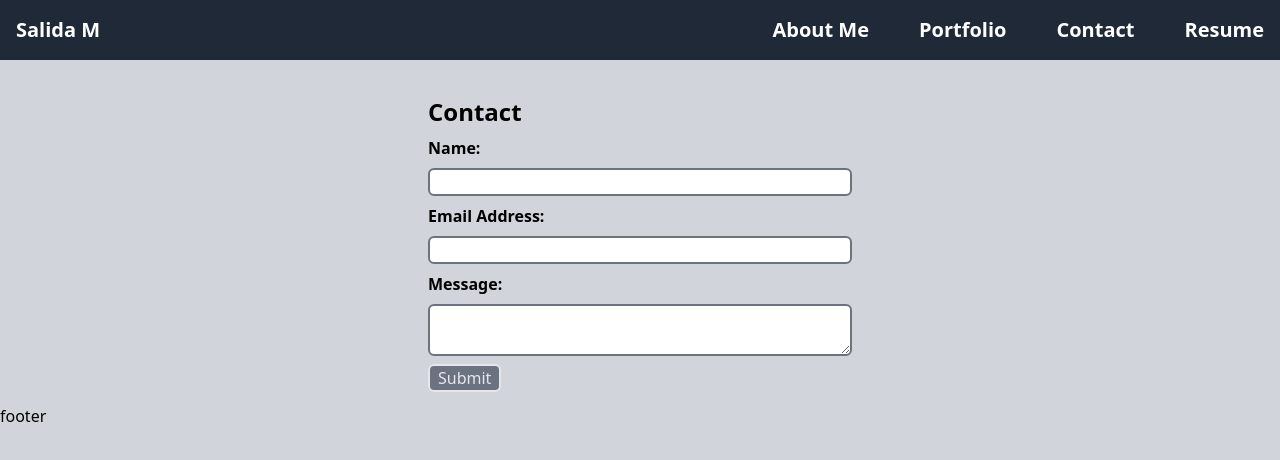
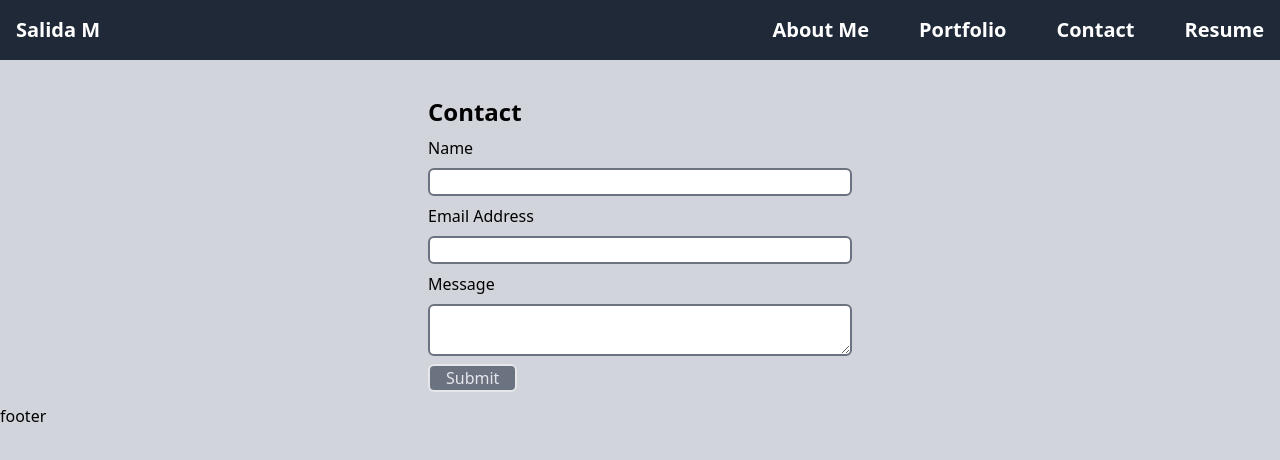
Before and after one commit to salidamaharjan/react-portfolio, a React (Vite) app: page /contact in a window 1280 px wide. Shown: the top 460 px of the page. Built offline with nearby package versions, Linux system fonts and the light colour scheme.

Commit message:
add image to AboutMe component

```diff
--- a/src/Pages/AboutMe.jsx
+++ b/src/Pages/AboutMe.jsx
@@ -1,9 +1,11 @@
+import salida from "../assets/images/salida.png"
 export default function AboutMe (){
-    return <>
+    return <div>
     <h2>About Me</h2>
+    <img className="w-[150px] h-[150px]" src={salida} alt="ImageImage"/>
     <p>Welcome to my portfolio! As a full stack developer, I offer a unique perspective that merges technical proficiency. I embarked on a coding journey to leverage innovation for new apps.
 
     In this portfolio, you will find a collection of projects that reflect my diverse skill set, from developing applications to implementing solutions for data analysis. Through my coding endeavors, I aim to revolutionize healthcare delivery by creating user-friendly interfaces, streamlining processes, and ensuring data accuracy.
     </p>
-    </>
+    </div>
 }
--- a/src/Pages/Contact.jsx
+++ b/src/Pages/Contact.jsx
@@ -8,13 +8,13 @@ export default function Contact() {
       <form className="flex flex-col gap-2 p-3 max-w-md flex-1">
         <h2 className="pt-6 font-bold text-2xl">Contact</h2>
         <Label className="flex flex-col gap-2">
-          Name: <Input type={"text"} />
+          Name <Input type={"text"} />
         </Label>
         <Label className="flex flex-col gap-2">
-          Email Address: <Input type={"text"} />
+          Email Address <Input type={"text"} />
         </Label>
         <Label className="flex flex-col gap-2">
-          Message: <Textarea />
+          Message <Textarea />
         </Label>
         <Button className="self-start">Submit</Button>
       </form>
--- a/src/components/Button.jsx
+++ b/src/components/Button.jsx
@@ -1,5 +1,5 @@
 export default function Button({ children, className }) {
   return (
-    <button className={`border-2 bg-gray-500 text-gray-200 px-2 rounded-md ${className}`}>{children}</button>
+    <button className={`border-2 bg-gray-500 text-gray-200 px-4 rounded-md ${className}`}>{children}</button>
   );
 }
--- a/src/components/Input.jsx
+++ b/src/components/Input.jsx
@@ -1,3 +1,3 @@
 export default function Input({type}){
-   return <input className="border-2 rounded-md border-gray-500" type={type}/>
+   return <input className="border-2 rounded-md size border-gray-500" type={type}/>
 }
--- a/src/components/Label.jsx
+++ b/src/components/Label.jsx
@@ -1,5 +1,5 @@
 export default function Label({ children, className}) {
-  return <> <label className={`${className} font-bold`} >{children}
+  return <> <label className={`${className}`} >{children}
   </label>
   </>
 }
```
Also changed, not shown: src/assets/images/salida.png (added).
